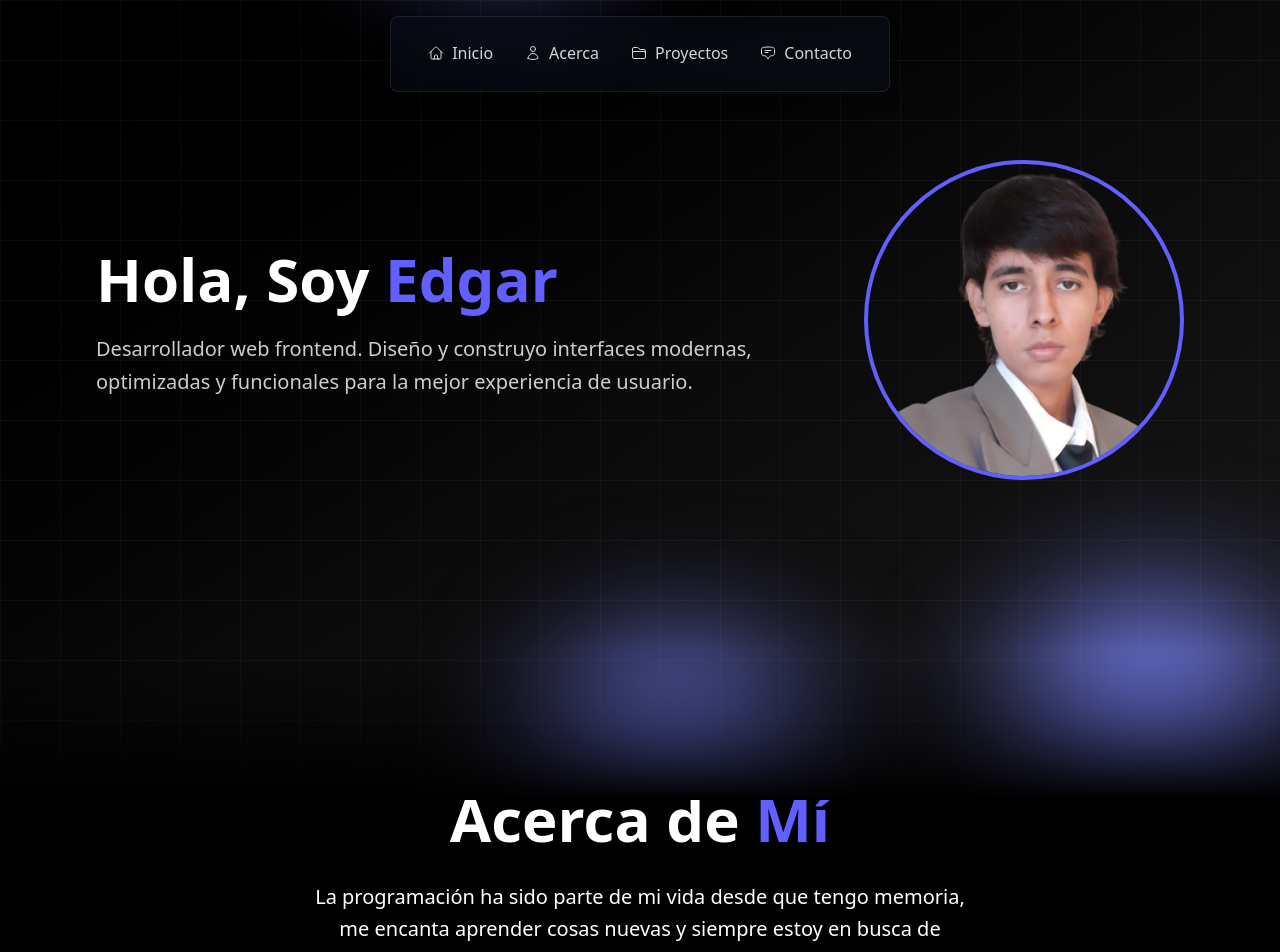
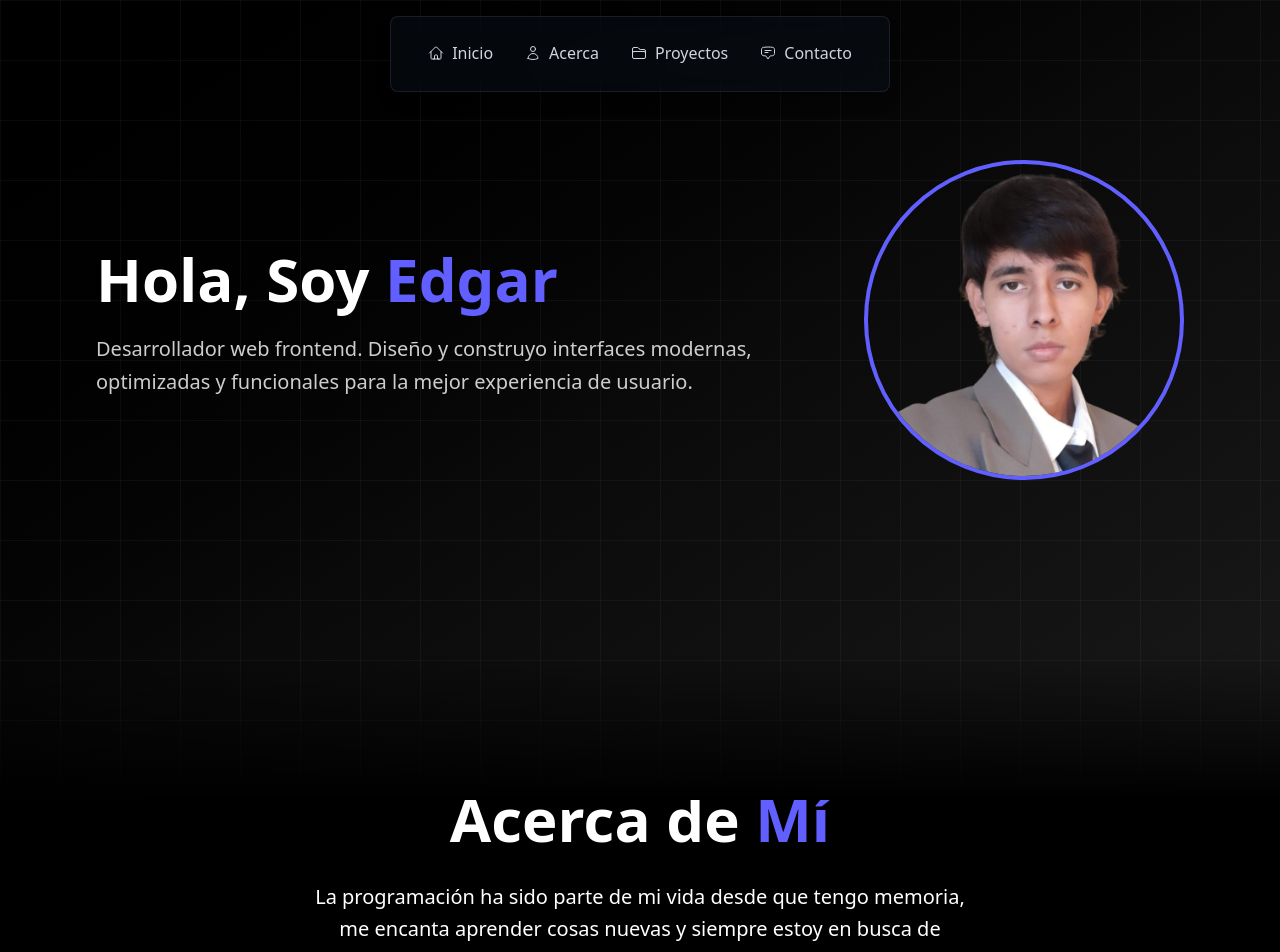
Before and after one commit to Edgar767/Portafolio, a React (Vite) app: page / in a window 1280 px wide. Shown: the top 952 px of the page. Built offline with nearby package versions, Linux system fonts and the light colour scheme.

Commit message:
Se elimino las particulas gigantes por toda la pantalla

```diff
--- a/src/components/DarkVoidGradient.jsx
+++ b/src/components/DarkVoidGradient.jsx
@@ -1,54 +1,6 @@
-import React, { useEffect, useState } from 'react';
+import React from 'react';
 
 const DarkVoidGradient = () => {
-  const [particles, setParticles] = useState([]);
-  const bounceMargin = 450; // Extender el área de rebote aún más fuera de la pantalla
-
-  const initializeParticles = () => {
-    const numParticles = 4;
-    return Array.from({ length: numParticles }).map(() => ({
-      id: crypto.randomUUID(),
-      x: Math.random() * (window.innerWidth + 2 * bounceMargin) - bounceMargin,
-      y: Math.random() * (window.innerHeight + 2 * bounceMargin) - bounceMargin,
-      size: Math.random() * 200 + 100,
-      velocityX: (Math.random() - 0.5) * 5, // Aumentar la velocidad en X
-      velocityY: (Math.random() - 0.5) * 5, // Aumentar la velocidad en Y
-    }));
-  };
-
-  useEffect(() => {
-    setParticles(initializeParticles());
-  }, []);
-
-  useEffect(() => {
-    const interval = setInterval(() => {
-      setParticles((prevParticles) =>
-        prevParticles.map((particle) => {
-          let newX = particle.x + particle.velocityX;
-          let newY = particle.y + particle.velocityY;
-
-          const minX = -bounceMargin;
-          const maxX = window.innerWidth + bounceMargin;
-          const minY = -bounceMargin;
-          const maxY = window.innerHeight + bounceMargin;
-
-          if (newX <= minX || newX + particle.size >= maxX) {
-            particle.velocityX = -particle.velocityX;
-            newX = Math.max(minX, Math.min(newX, maxX - particle.size));
-          }
-          if (newY <= minY || newY + particle.size >= maxY) {
-            particle.velocityY = -particle.velocityY;
-            newY = Math.max(minY, Math.min(newY, maxY - particle.size));
-          }
-
-          return { ...particle, x: newX, y: newY };
-        })
-      );
-    }, 33);
-
-    return () => clearInterval(interval);
-  }, []);
-
   return (
     <div className="w-full h-screen absolute top-0 left-0 z-[-1] overflow-hidden">
       <div className="absolute inset-0 bg-gradient-to-br from-black via-[#0a0a0a] to-[#1a1a1a]" />
@@ -56,24 +8,11 @@ const DarkVoidGradient = () => {
         className="absolute inset-0 bg-[length:60px_60px] opacity-20"
         style={{
           backgroundImage: `
-               linear-gradient(to right, rgba(255,255,255,0.2) 1px, transparent 1px),
-               linear-gradient(to bottom, rgba(255,255,255,0.2) 1px, transparent 1px)
-             `,
+            linear-gradient(to right, rgba(255,255,255,0.2) 1px, transparent 1px),
+            linear-gradient(to bottom, rgba(255,255,255,0.2) 1px, transparent 1px)
+          `,
         }}
       />
-      {particles.map((particle) => (
-        <div
-          key={particle.id}
-          className="absolute bg-indigo-400 rounded-full blur-[70px] transition-transform duration-[100ms]"
-          style={{
-            width: `${particle.size}px`,
-            height: `${particle.size}px`,
-            left: `${particle.x}px`,
-            top: `${particle.y}px`,
-            boxShadow: '0 0 30px rgba(99, 102, 241, 0.8)',
-          }}
-        />
-      ))}
       <div className="absolute inset-0 bg-gradient-radial from-indigo-500/30 to-transparent blur-[100px] opacity-50" />
 
       {/* Gradiente en la parte inferior para conectar con la siguiente página */}
```
